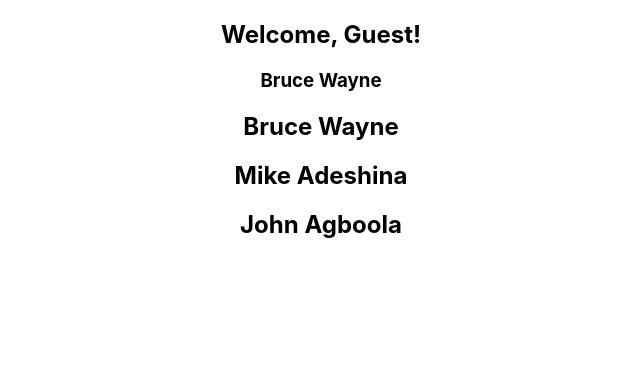
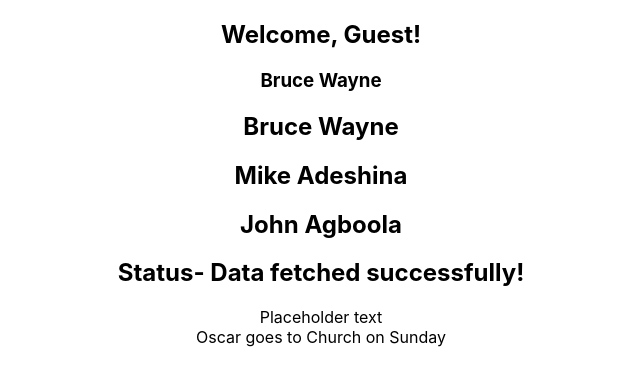
Before and after one commit to michado2019/typescript-demo-1, a React (Create React App) app: page / in a window 1280 px wide. Shown: the top 386 px of the page, without its empty margins (319-959 px from the left). Built offline with nearby package versions, Linux system fonts and the light colour scheme.

Commit message:
advanced props

```diff
--- a/src/App.tsx
+++ b/src/App.tsx
@@ -2,6 +2,7 @@
 import Greet from './components/Greet';
 import Person from './components/Person';
 import PersonList from './components/PersonList';
+import Status from './components/Status';
 
 function App() {
   const name = {
@@ -28,6 +29,7 @@
       <Greet name="Mike" messageCount={100} isLoggedIn={false} />
       <Person name={name}/>
       <PersonList names={names}/>
+      <Status status="success" />
     </div>
   );
 }
--- /dev/null
+++ b/src/components/Heading.tsx
@@ -0,0 +1,11 @@
+
+type HeadingProps = {
+    children: string
+}
+const Heading = (props: HeadingProps) => {
+  return (
+    <div>{props.children}</div>
+  )
+}
+
+export default Heading
--- /dev/null
+++ b/src/components/Oscar.tsx
@@ -0,0 +1,11 @@
+
+type OscarProps = {
+    children: React.ReactNode,
+}
+const Oscar = (props: OscarProps) => {
+  return (
+    <div>{props.children}</div>
+  )
+}
+
+export default Oscar
--- /dev/null
+++ b/src/components/Status.tsx
@@ -0,0 +1,27 @@
+import Heading from "./Heading"
+import Oscar from "./Oscar"
+
+type StatusProps = {
+    status: "loading" | "success" | "error"
+}
+const Status = (props: StatusProps) => {
+    let message
+    if (props.status === 'loading') {
+        message = 'Loading...'
+    } else if (props.status === 'success') {
+        message = 'Data fetched successfully!'
+    } else if (props.status === 'error') {
+        message = 'Error fetching data'
+    }
+  return (
+    <div>
+        <h2>Status- {message}</h2>
+        <Heading>Placeholder text</Heading>
+        <Oscar>
+            <Heading>Oscar goes to Church on Sunday</Heading>
+        </Oscar>
+    </div>
+  )
+}
+
+export default Status
```
